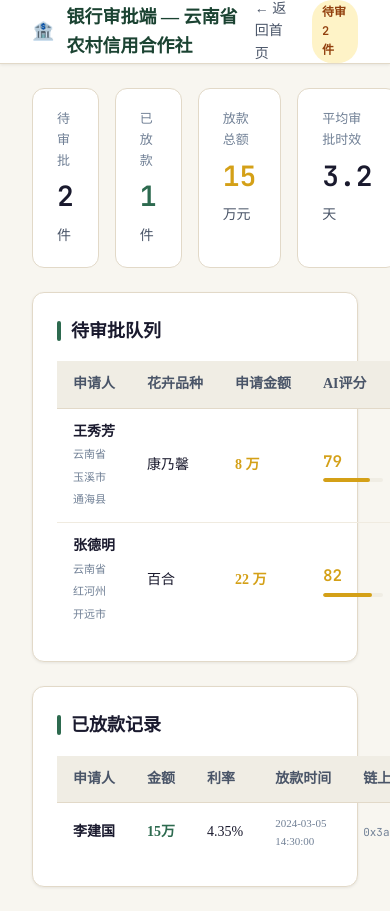
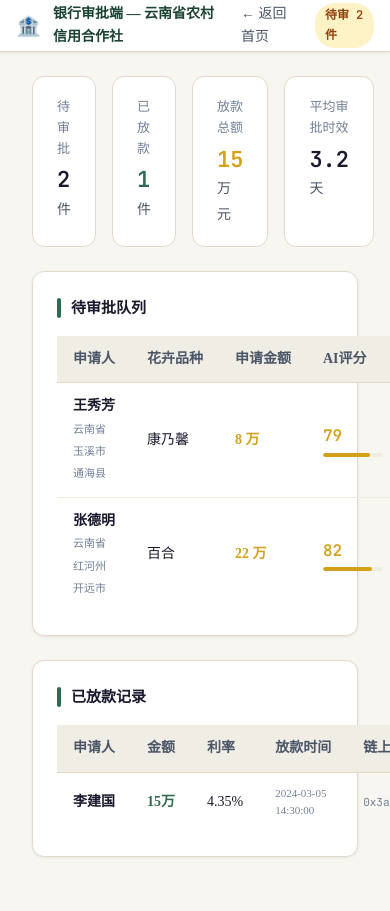
Before and after one commit to LittBox/san_chuang_new_let_flowers_bloom, a Vue app: page /bank in a window 390 px wide. Shown: the top 911 px of the page. After the commit the page ends 881 px from the top, so only its background shows below. Built offline with nearby package versions, Linux system fonts and the light colour scheme.

Commit message:
feat: add responsive styles for page header and statistics on smaller screens

```diff
--- a/src/style.css
+++ b/src/style.css
@@ -159,3 +159,10 @@ a { color: inherit; text-decoration: none; }
 ::-webkit-scrollbar-track { background: var(--bg); }
 ::-webkit-scrollbar-thumb { background: var(--border); border-radius: 3px; }
 ::-webkit-scrollbar-thumb:hover { background: var(--text-muted); }
+@media (max-width: 768px) {
+  .page-header { padding: 0 16px; height: 52px; }
+  .page-header-logo { font-size: 14px; }
+  .page-header-logo span:first-child { font-size: 20px; }
+  .stat-value { font-size: 22px; }
+  .section-title { font-size: 15px; }
+}
```
